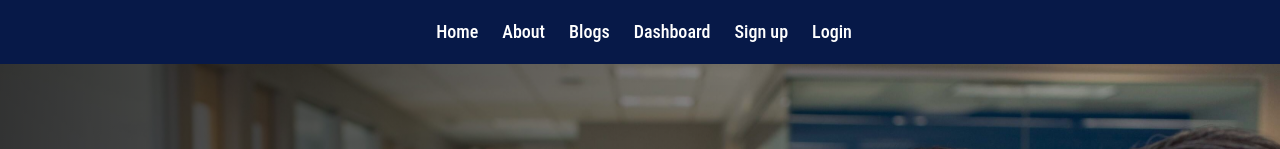
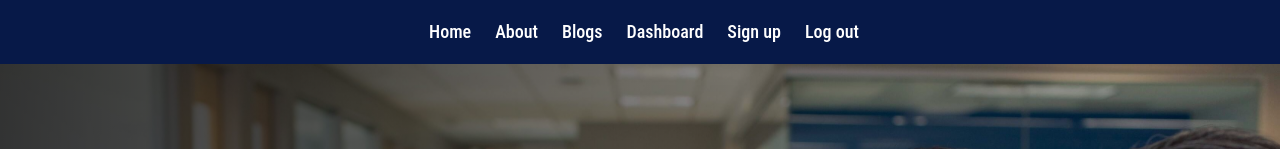
Before and after one commit to mb-tousif/global-investment-app, a Next.js app: page / in a window 1280 px wide. Shown: the top 149 px of the page. Built offline with nearby package versions, Linux system fonts and the light colour scheme; sample sign-in values are in the browser's storage.

Commit message:
Navbar updated

```diff
--- a/src/app/(dashboard)/dashboard/page.tsx
+++ b/src/app/(dashboard)/dashboard/page.tsx
@@ -1,7 +1,17 @@
+"use client";
 import Table from "@/components/Table";
-import React from "react";
+import { useAppSelector } from "@/redux/hooks";
+import { useRouter } from "next/navigation";
+import React, { useEffect } from "react";
 
 export default function Dashboard() {
+  const router = useRouter();
+  const {token} = useAppSelector((state) => state.auth);
+  useEffect(() => {
+    if (!token) {
+      router.push("/");
+    }
+  }, [token, router]);
   return (
     <div className="overflow-scroll min-h-full">
       <h1 className="text-center">Dashboard Home</h1>
--- a/src/app/(rootPages)/login/page.tsx
+++ b/src/app/(rootPages)/login/page.tsx
@@ -7,7 +7,6 @@ import Link from "next/link";
 import React, { FormEvent } from "react";
 import { useForm, SubmitHandler } from "react-hook-form";
 import { useRouter } from "next/navigation";
-import toast from "react-hot-toast";
 
 interface IFormInput {
   email: string;
--- a/src/components/Navbar.tsx
+++ b/src/components/Navbar.tsx
@@ -1,4 +1,6 @@
 "use client"
+import { removeToken } from "@/redux/app/auth/authSlice";
+import { useAppDispatch, useAppSelector } from "@/redux/hooks";
 import Link from "next/link";
 import React, { useState } from "react";
 import { GiReceiveMoney, GiPayMoney } from "react-icons/gi";
@@ -31,9 +33,11 @@ const routes = [
 ];
 export default function Header() {
   const [open, setOpen] = useState(false);
-  const [token, setToken] = useState(false);
+  const {token} = useAppSelector((state) => state.auth);
+  const dispatch = useAppDispatch();
+
   const handleAuth = () => {
-    setToken(!token);
+    dispatch( removeToken())
   };
   return (
     <nav className="bg-[#071948] w-full text-[#fff] relative z-10">
```
